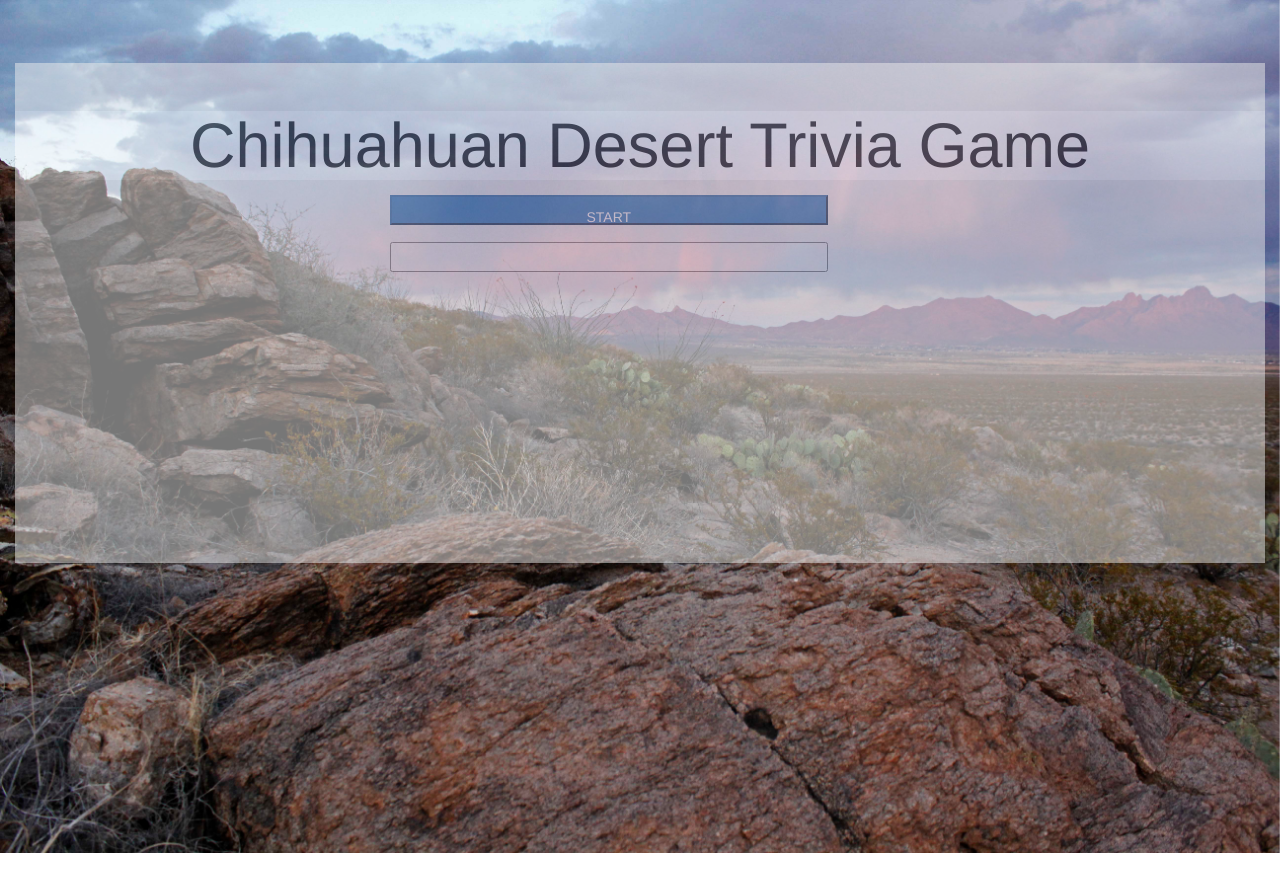
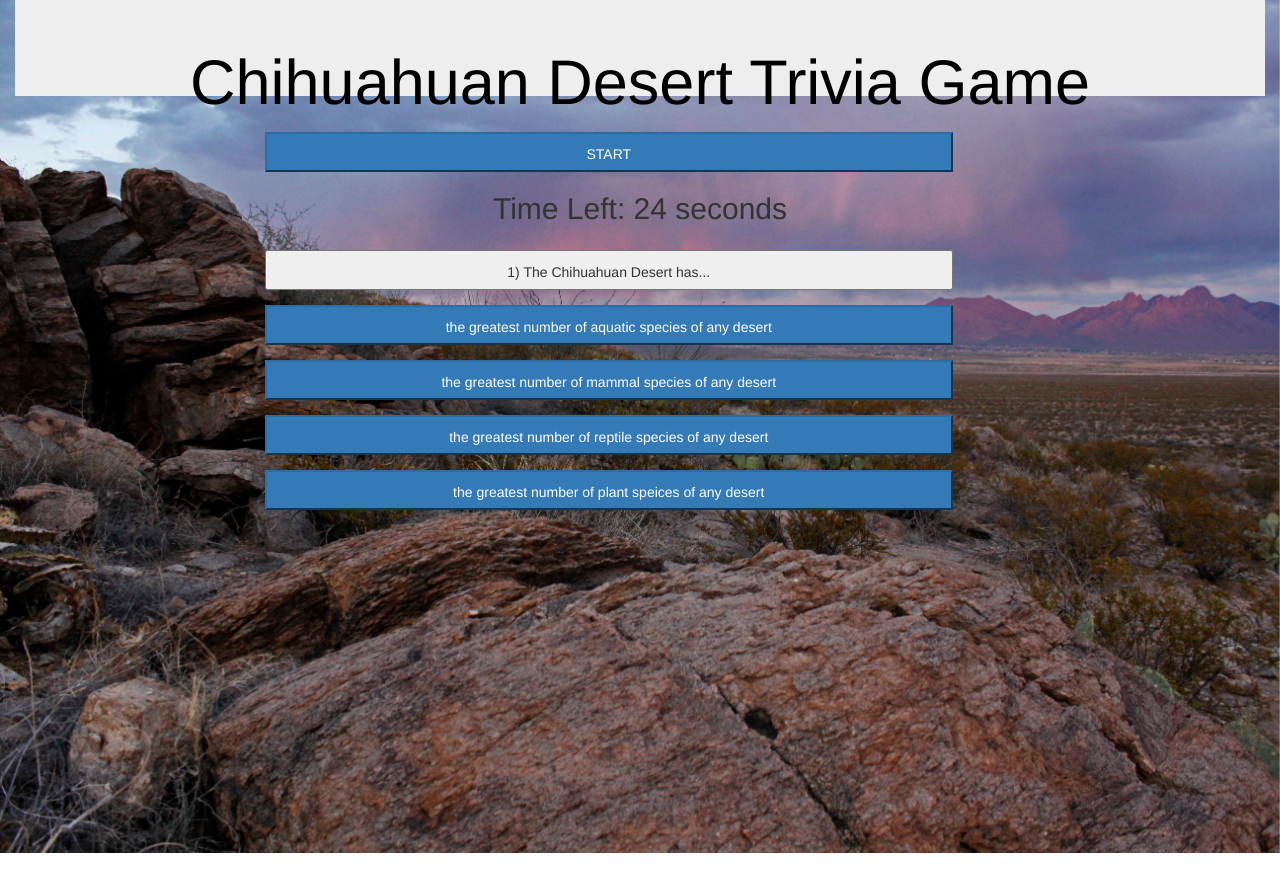
Before and after one commit to akimtis/TriviaGame, a PHP site: page / in a window 1280 px wide. Shown: the top 892 px of the page. Run offline with PHP 8.4, Linux system fonts and the light colour scheme.

Commit message:
Working on css and jquery to get some game functionality

```diff
--- a/css/style.css
+++ b/css/style.css
@@ -4,14 +4,11 @@
 }
 
 .jumbotron{
-height: 500px ;
-margin-left: 0px;
-margin-top: 5%;
-opacity: .5;
+height: 75px ;
+
 }
 
 h1{
-background: rgb(255, 255, 255);
 text-align: center;
 }
 
@@ -26,10 +23,9 @@ h2{
 }
 
 button {
-  opacity: 1;
-  width: 35%;
-  height: 30px;
+  width: 55%;
+  height: 40px;
   padding: 10px;
-  margin-left: 30%;
+  margin-left: 20%;
   margin-top: 15px;
 }
--- a/index.html
+++ b/index.html
@@ -13,19 +13,21 @@
 <body>
   <div class="col-sm-12">
     <div class="jumbotron">
-      <h1 id="solid">Chihuahuan Desert Trivia Game</h1>
-      <button id="start" id="solids" class="btn-primary">START</button>
+      <h1>Chihuahuan Desert Trivia Game</h1>
+      <button id="start" class="btn-primary">START</button>
       <div id="timer">
       </div>
       <button id="questions">
       </button>
-        <div id="choices1" class="btn-primary" class="userChoice">
-        </div>
-        <div id="choices2" class="btn-primary" class="userChoice">
-        </div>
-        <div id="choices3" class="btn-primary" class="userChoice">
-        </div>
-        <div id="choices4" class="btn-primary" class="userChoice">
+      <button id="choices1" class="btn-primary" class="userChoice">
+      </button>
+      <button id="choices2" class="btn-primary" class="userChoice">
+      </button>
+      <button id="choices3" class="btn-primary" class="userChoice">
+      </button>
+      <button id="choices4" class="btn-primary" class="userChoice">
+      </button>
+      <div id="answers" class="btn-primary">
         </div>
 
   </div>
--- a/javascript/app.js
+++ b/javascript/app.js
@@ -62,10 +62,15 @@ var currentQuestion = function(num) {
     $("#choices2").append(questions[num].choices[1]);
     $("#choices3").append(questions[num].choices[2]);
     $("#choices4").append(questions[num].choices[3]);
-  var timeout = setTimeout(function(),30000);
+  //var timeout = setTimeout(function(),30000);
 }
 
-// var currentAnswer = function(num) {
+var currentAnswer = function(num) {
+  $("#questions").append(questions[num].answer);
+  $(".userChoice").empty();
+  $("#answers").append("Next Question");
+
+}
 //  if (userClick == questions[num].answer) {
 //   wins++;
 //   console.log("Correct!");
@@ -91,8 +96,8 @@ var runTimer = function() {
     function decrement() {
       //  Decrease number by one.
       timerNumber--;
-      //  Show the number in the #show-number tag.
-      $("#timer").html("<h2>" + "Time Remaining: " + timerNumber + " seconds" + "</h2>");
+      //  Show the number in the #timer tag.
+      $("#timer").html("<h2>" + "Time Left: " + timerNumber + " seconds" + "</h2>");
       //  Once number hits zero...
       if (timerNumber === 0) {
         //  ...run the stop function.
@@ -114,11 +119,11 @@ $(document).ready(function(){
 
 $("#start").on("click", currentQuestion(questionNumber));
 
-
+$(".userChoice").on("click", currentAnswer(quesitonNumber.answer));
 
 })
 
-$("#")
+
 
 // function runQuiz(){
 
```
